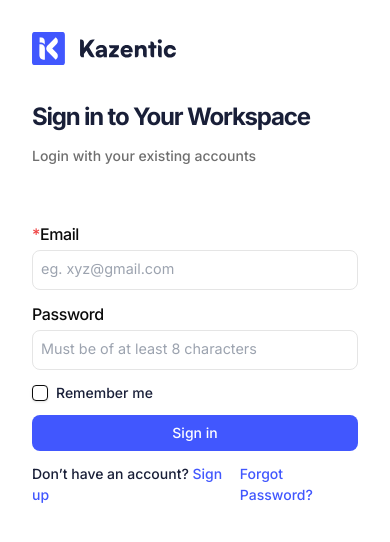
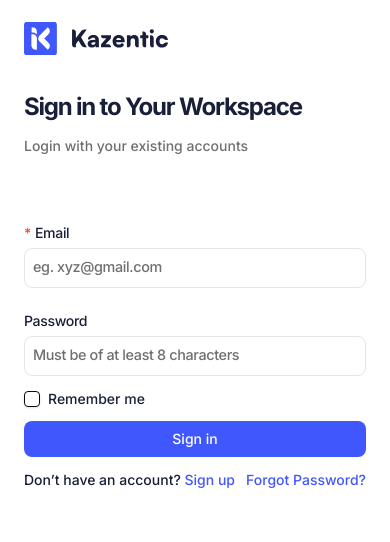
Before and after one commit to Shamiul-alim/Kazentic, a Next.js app: page /signin in a window 390 px wide. Shown: the top 542 px of the page. Built offline with nearby package versions, Linux system fonts and the light colour scheme.

Commit message:
Sign In Responsive

```diff
--- a/src/app/(auth)/signin/page.tsx
+++ b/src/app/(auth)/signin/page.tsx
@@ -22,9 +22,9 @@ export default function Signin() {
   };
 
   return (
-    <div className="min-h-screen flex bg-[#FFFFFF]">
+    <div className="min-h-screen w-full flex bg-[#FFFFFF]">
       {/*left section*/}
-      <div className="lg:w-1/2 flex flex-col justify-start px-8 lg:px-8 py-8 w-full">
+      <div className="flex-1 flex flex-col justify-start pl-6 pr-6 lg:pr-0 py-[1.375rem] w-full lg:max-w-[1000px] xl:max-w-[1200px] 2xl:max-w-[1400px] ">
         {/* Logo */}
         <div className="items-center cursor-pointer">
           <Image
@@ -45,11 +45,11 @@ export default function Signin() {
           </p>
 
           {/*Form*/}
-          <form onSubmit={handleSubmit(onSubmit)} className="mt-14 space-y-3">
+          <form onSubmit={handleSubmit(onSubmit)} className="mt-16 space-y-3">
             {/*Email*/}
             <div>
               <Label>
-                <span className="text-red-500">*</span>Email
+                <span className="text-red-500 mr-1">*</span>Email
               </Label>
               <Input
                 type="email"
@@ -63,14 +63,14 @@ export default function Signin() {
                 })}
               />
               {errors.email?.message && (
-                <p className="text-red-500 text-sm mt-1">
+                <p className="text-red-500 text-sm font-medium tracking-tighter mt-1">
                   {String(errors.email.message)}
                 </p>
               )}
             </div>
 
             {/*Password*/}
-            <div>
+            <div className="pt-2">
               <Label>Password</Label>
               <Input
                 type="password"
@@ -84,7 +84,7 @@ export default function Signin() {
                 })}
               />
               {errors.password && (
-                <p className="text-red-500 text-sm mt-1">
+                <p className="text-red-500 text-sm font-medium tracking-tighter mt-1">
                   {String(errors.password.message)}
                 </p>
               )}
@@ -129,15 +129,15 @@ export default function Signin() {
       </div>
 
       {/* Right Visual Section */}
-      <div className="hidden lg:flex w-1/2  items-center justify-center px-8 mt-8">
+      <div className="hidden lg:flex lg:flex-1  justify-start py-[1.375rem] px-6 ">
         <div>
           {/* Dashboard Image Placeholder */}
           <div className=" rounded-xl overflow-hidden ">
             <Image
               src="/assets/dashboard.svg"
               alt="Dashboard Preview"
-              className="rounded-xl"
-              width={688}
+              className="rounded-xl "
+              width={1000}
               height={946}
             />
           </div>
--- a/src/components/ui/input.tsx
+++ b/src/components/ui/input.tsx
@@ -8,7 +8,7 @@ const Input = React.forwardRef<HTMLInputElement, React.ComponentProps<"input">>(
       <input
         type={type}
         className={cn(
-          "flex h-[2.516rem] w-full rounded-lg mt-1  border-[0.063rem] border-input bg-[#FFFFFF] px-2 py-2 pb-3 placeholder:text-[0.9rem] outline-none hover:bg-gray-100",
+          "flex h-[2.518rem] w-full rounded-lg mt-1  border-[0.063rem] border-[#E5E9EB] border-input bg-[#FFFFFF] px-2 py-2 pb-3 placeholder:text-[0.9rem] placeholder:font-medium placeholder:tracking-tight placeholder:text-[#6F6F6F] outline-none hover:bg-gray-100",
           className
         )}
         ref={ref}
--- a/src/components/ui/label.tsx
+++ b/src/components/ui/label.tsx
@@ -7,7 +7,7 @@ import { cva, type VariantProps } from "class-variance-authority";
 import { cn } from "@/lib/utils";
 
 const labelVariants = cva(
-  "font-medium text-[#191F38] text-[0.875] tracking-tight leading-[1.25rem] peer-disabled:cursor-not-allowed peer-disabled:opacity-70"
+  "font-medium text-[#191F38] text-[0.881rem] tracking-tight leading-[1.25rem] peer-disabled:cursor-not-allowed peer-disabled:opacity-70"
 );
 
 const Label = React.forwardRef<
```
